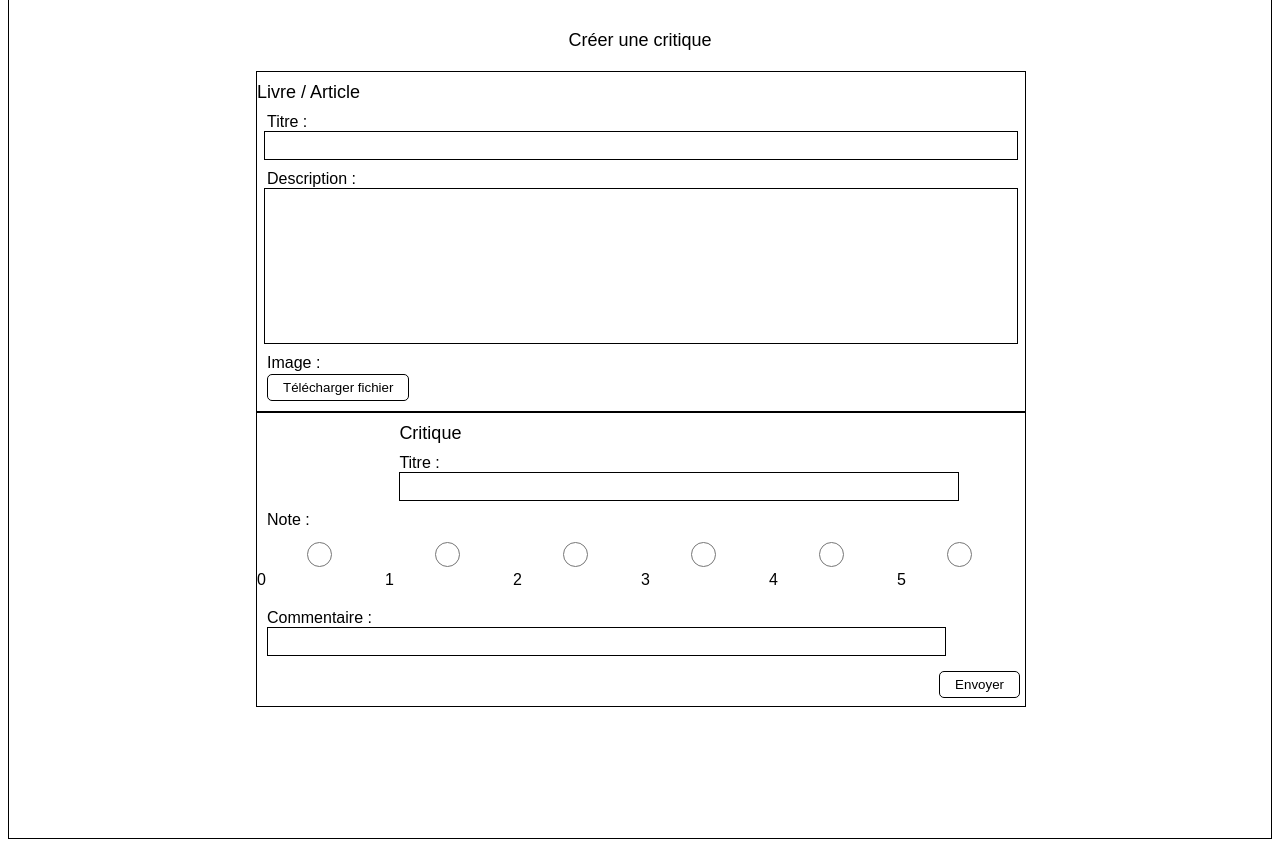
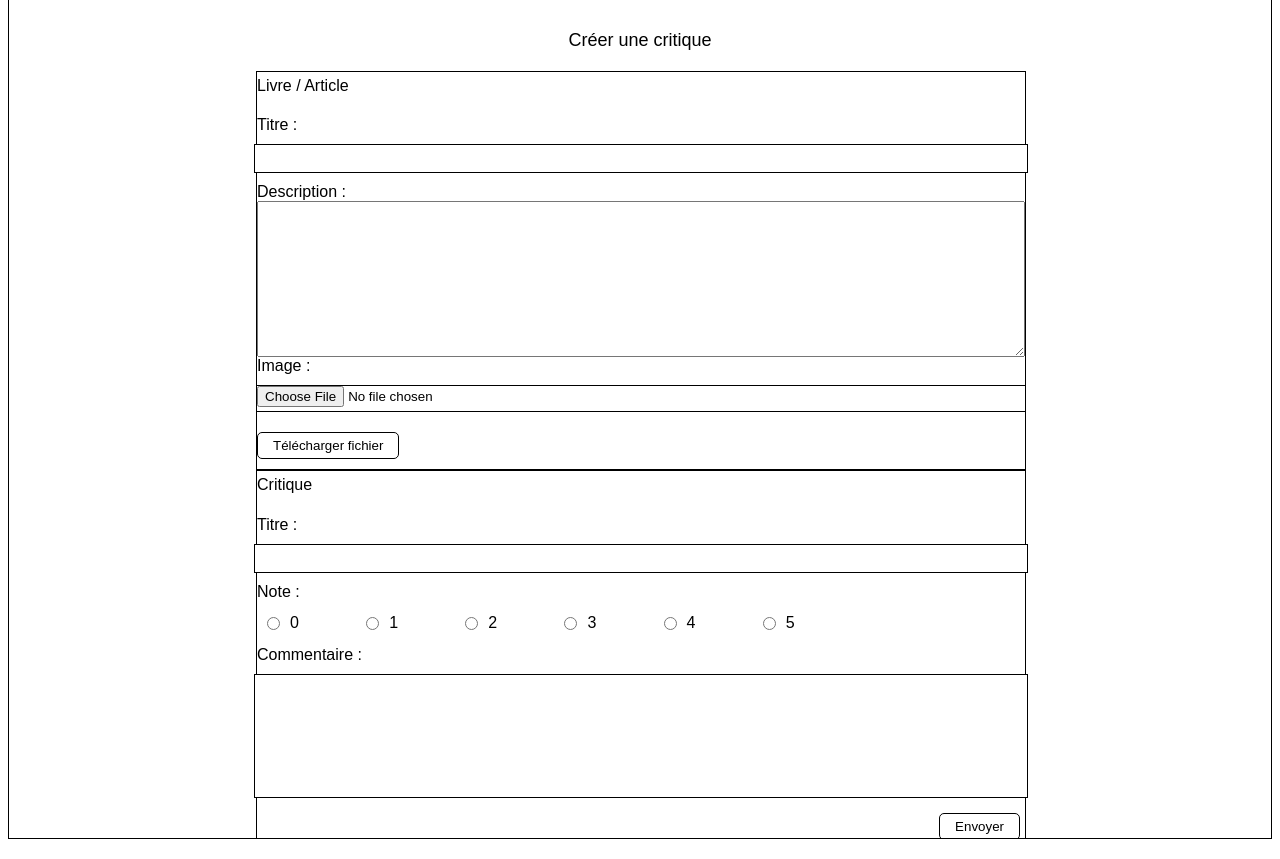
Before and after one commit to vpich/P9_Developpez_une_application_web_en_utilisant_django, a Django app: page /review/create/ in a window 1280 px wide. Shown: the part 50-909 px from the top of the page. Run offline with Django 4.2, Linux system fonts and the light colour scheme; a user stored in the database is signed in.

Commit message:
Poursuite de la mise en page CSS

```diff
--- a/litreview/authentication/static/authentication/style.css
+++ b/litreview/authentication/static/authentication/style.css
@@ -48,6 +48,10 @@ h3 {
 
 #paginator {
   text-align: center;
+}
+
+image {
+  margin: 15px;
 }
 
 button {
@@ -256,75 +260,118 @@ input {
   margin-bottom: 50px;
 }
 
-#create-ticket form p, #edit-ticket form p, #create-review-response-ticket form p, #edit-review-ticket form p, #create-review-ticket form p {
+#create-ticket form p, #edit-ticket form p {
   display: grid;
 }
-#create-ticket form p label, #edit-ticket form p label, #create-review-response-ticket form p label, #edit-review-ticket form p label, #create-review-ticket form p label {
+#create-ticket form p label, #edit-ticket form p label {
   margin-bottom: 15px;
 }
-#create-ticket button, #edit-ticket button, #create-review-response-ticket button, #edit-review-ticket button, #create-review-ticket button {
+#create-ticket button, #edit-ticket button {
   float: right;
 }
-#create-ticket #id_title, #edit-ticket #id_title, #create-review-response-ticket #id_title, #edit-review-ticket #id_title, #create-review-ticket #id_title {
+#create-ticket #id_title, #edit-ticket #id_title {
   justify-self: center;
   width: 100%;
 }
-#create-ticket textarea, #edit-ticket textarea, #create-review-response-ticket textarea, #edit-review-ticket textarea, #create-review-ticket textarea {
+#create-ticket textarea, #edit-ticket textarea {
   border: solid 1px;
   width: 100%;
   justify-self: center;
   resize: none;
 }
-#create-ticket #id_image, #edit-ticket #id_image, #create-review-response-ticket #id_image, #edit-review-ticket #id_image, #create-review-ticket #id_image {
+#create-ticket #id_image, #edit-ticket #id_image {
   width: 141px;
   height: 27px;
   z-index: 4;
   opacity: 0;
 }
-#create-ticket #id_image:hover, #edit-ticket #id_image:hover, #create-review-response-ticket #id_image:hover, #edit-review-ticket #id_image:hover, #create-review-ticket #id_image:hover {
+#create-ticket #id_image:hover, #edit-ticket #id_image:hover {
   box-sizing: border-box;
   border: solid 15px;
   border-radius: 5px;
   opacity: 30%;
 }
-#create-ticket #upload-button, #edit-ticket #upload-button, #create-review-response-ticket #upload-button, #edit-review-ticket #upload-button, #create-review-ticket #upload-button {
+#create-ticket #upload-button, #edit-ticket #upload-button {
   z-index: 1;
   position: relative;
   bottom: 55px;
   float: left;
 }
 
+#create-review-response h4, #edit-review h4, #create-review h4 {
+  margin-top: 5px;
+  font-size: medium;
+  font-weight: normal;
+}
 #create-review-response-ticket, #edit-review-ticket, #create-review-ticket {
   border: solid 1px;
 }
-#create-review-response-ticket p, #edit-review-ticket p, #create-review-ticket p {
-  display: grid;
-  margin: 10px;
+#create-review-response-ticket #ticket, #edit-review-ticket #ticket, #create-review-ticket #ticket {
+  border: solid 1px;
+  margin: 20px;
+  width: auto;
 }
-#create-review-response-ticket #upload-button, #edit-review-ticket #upload-button, #create-review-ticket #upload-button {
-  z-index: 1;
-  position: relative;
-  bottom: 47px;
-  left: 10px;
-  float: left;
+#create-review-response-ticket #ticket-content, #edit-review-ticket #ticket-content, #create-review-ticket #ticket-content {
+  width: 70%;
 }
-#create-review-response-ticket #upload-button #ticket-buttons, #edit-review-ticket #upload-button #ticket-buttons, #create-review-ticket #upload-button #ticket-buttons {
-  display: none;
+#create-review-response-ticket #ticket-date, #edit-review-ticket #ticket-date, #create-review-ticket #ticket-date {
+  width: 30%;
 }
 #create-review-response-review, #edit-review-review, #create-review-review {
   border: solid 1px;
   padding-bottom: 40px;
 }
-#create-review-response-review p, #edit-review-review p, #create-review-review p {
-  display: grid;
-  margin: 10px;
-}
 #create-review-response-review button, #edit-review-review button, #create-review-review button {
   float: right;
   margin: 5px;
 }
-#create-review-response #id_rating, #edit-review #id_rating, #create-review #id_rating {
+#create-review-response form, #edit-review form, #create-review form {
+  padding: 15px;
+}
+#create-review-response form p, #edit-review form p, #create-review form p {
+  margin: 0px;
+  display: grid;
+}
+#create-review-response form #id_rating, #edit-review form #id_rating, #create-review form #id_rating {
   display: flex;
+  width: 70%;
+  justify-content: space-between;
+}
+#create-review-response form #id_rating div, #edit-review form #id_rating div, #create-review form #id_rating div {
+  width: auto;
+}
+#create-review-response form #id_rating label, #edit-review form #id_rating label, #create-review form #id_rating label {
+  display: inline-flex;
+  align-items: center;
+}
+#create-review-response form #id_rating input, #edit-review form #id_rating input, #create-review form #id_rating input {
+  margin-right: 10px;
+  margin-left: 10px;
+}
+#create-review-response form input, #edit-review form input, #create-review form input {
+  margin-top: 10px;
+  margin-bottom: 10px;
+  justify-self: center;
+  width: 100%;
+}
+#create-review-response form #id_body, #edit-review form #id_body, #create-review form #id_body {
+  height: 120px;
+  text-align: start;
+}
+
+#create-review form {
+  padding: 0px;
+}
+
+#create-review-response-ticket #upload-button {
+  display: none;
+}
+
+.delete {
+  align-self: center;
+}
+.delete form {
+  float: right;
 }
 
 /*# sourceMappingURL=style.css.map */
--- a/litreview/review/templates/review/create_review.html
+++ b/litreview/review/templates/review/create_review.html
@@ -11,14 +11,14 @@
     <form method="post" enctype="multipart/form-data">
         {% csrf_token %}
         <div id="create-review-ticket">
-            <h3>Livre / Article</h3>
+            <h4>Livre / Article</h4>
             {{ ticket_form.as_p }}
             <button id="upload-button">Télécharger fichier</button>
         </div>
 
 
         <div id="create-review-review">
-            <h3>Critique</h3>
+            <h4>Critique</h4>
                 {{ review_form.as_p }}
             <button type="submit" >Envoyer</button>
         </div>
--- a/litreview/review/templates/review/create_review_response.html
+++ b/litreview/review/templates/review/create_review_response.html
@@ -10,13 +10,13 @@
 <div id="create-review-response">
     <h2>Créer une critique</h2>
     <div id="create-review-response-ticket">
-        <h3>Vous êtes en train de poster en réponse à</h3>
+        <h4>Vous êtes en train de poster en réponse à</h4>
         {% include "review/partials/ticket_snippet.html" %}
         <button id="upload-button">Télécharger fichier</button>
     </div>
 
     <div id="create-review-response-review">
-        <h3>Critique</h3>
+        <h4>Critique</h4>
         <form method="post" >
             {% csrf_token %}
             {{ form.as_p }}
--- a/sass/main.scss
+++ b/sass/main.scss
@@ -49,6 +49,10 @@ h3 {
 
 #paginator {
     text-align: center;
+}
+
+image {
+    margin: 15px;
 }
 
 button {
@@ -275,7 +279,7 @@ input {
     }
 }
 
-#create-ticket, #edit-ticket, #create-review-response-ticket, #edit-review-ticket, #create-review-ticket {
+#create-ticket, #edit-ticket {
     form p {
         display: grid;
         label {
@@ -319,38 +323,87 @@ input {
 }
 
 #create-review-response, #edit-review, #create-review {
+    h4 {
+        margin-top: 5px;
+        font-size: medium;
+        font-weight: normal;
+    }
     &-ticket {
         border: solid 1px;
-        p {
-            display: grid;
-            margin: 10px;
-        }
-        #upload-button {
-        z-index: 1;
-        position: relative;
-        bottom: 47px;
-        left: 10px;
-        float: left;
-
-        #ticket-buttons {
-            display: none;
+        #ticket {
+            border: solid 1px;
+            margin: 20px;
+            width: auto;
+            &-content {
+                width: 70%;
+            }
+            &-date {
+                width: 30%;
+            }
         }
     }
-    }
+
 
     &-review {
         border: solid 1px;
         padding-bottom: 40px;
-        p {
-            display: grid;
-            margin: 10px;
-        }
         button {
             float: right;
             margin: 5px;
         }
     }
-    #id_rating {
-        display: flex;
+
+    form {
+        p {
+            margin: 0px;
+            display: grid;
+        }
+        padding: 15px;
+        #id_rating {
+            display: flex;
+            width: 70%;
+            justify-content: space-between;
+            div {
+                width: auto;
+            }
+            label {
+                display: inline-flex;
+                align-items: center;
+            }
+            input {
+                margin-right: 10px;
+                margin-left: 10px;
+            }
+        }
+        input {
+            margin-top: 10px;
+            margin-bottom: 10px;
+            justify-self: center;
+            width: 100%;
+        }
+
+        #id_body {
+            height: 120px;
+            text-align: start;
+        }
     }
 }
+
+#create-review {
+ form {
+    padding: 0px;
+ }
+}
+
+#create-review-response-ticket {
+    #upload-button {
+        display: none;
+    }
+}
+
+.delete {
+    align-self: center;
+    form {
+        float: right;
+    }
+}
```
Also changed, not shown: litreview/review/templates/review/delete_review.html (+13 -10 lines), litreview/review/templates/review/delete_ticket.html (+13 -10 lines), litreview/db.sqlite3, 1 other file.
